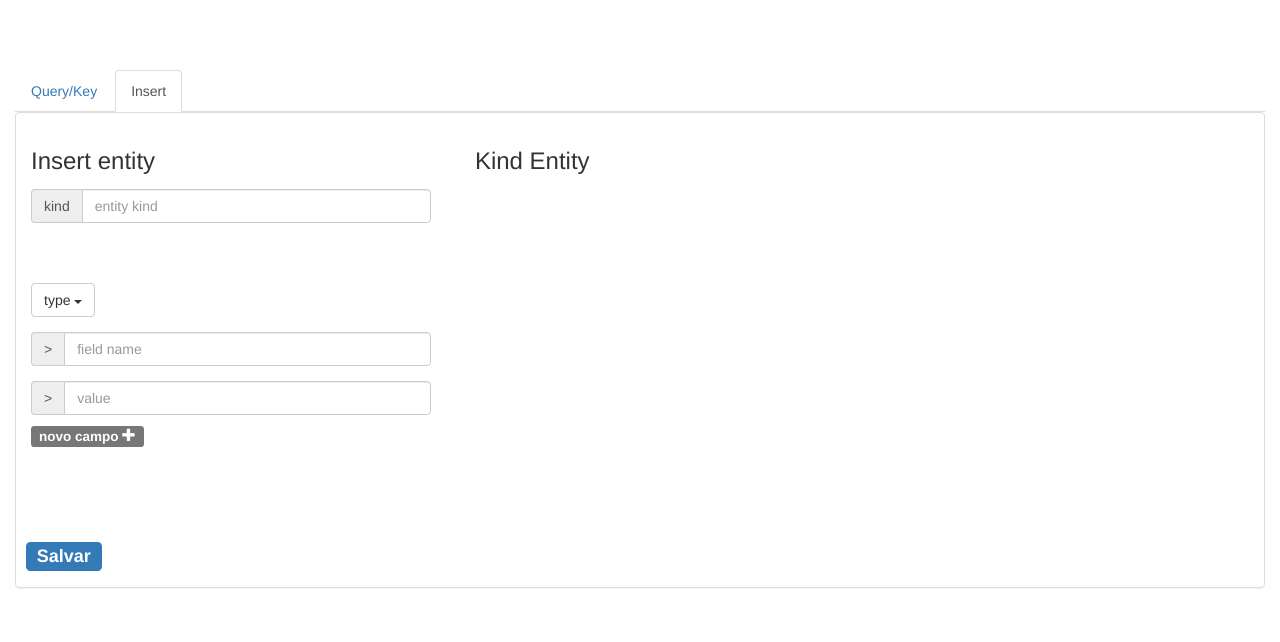
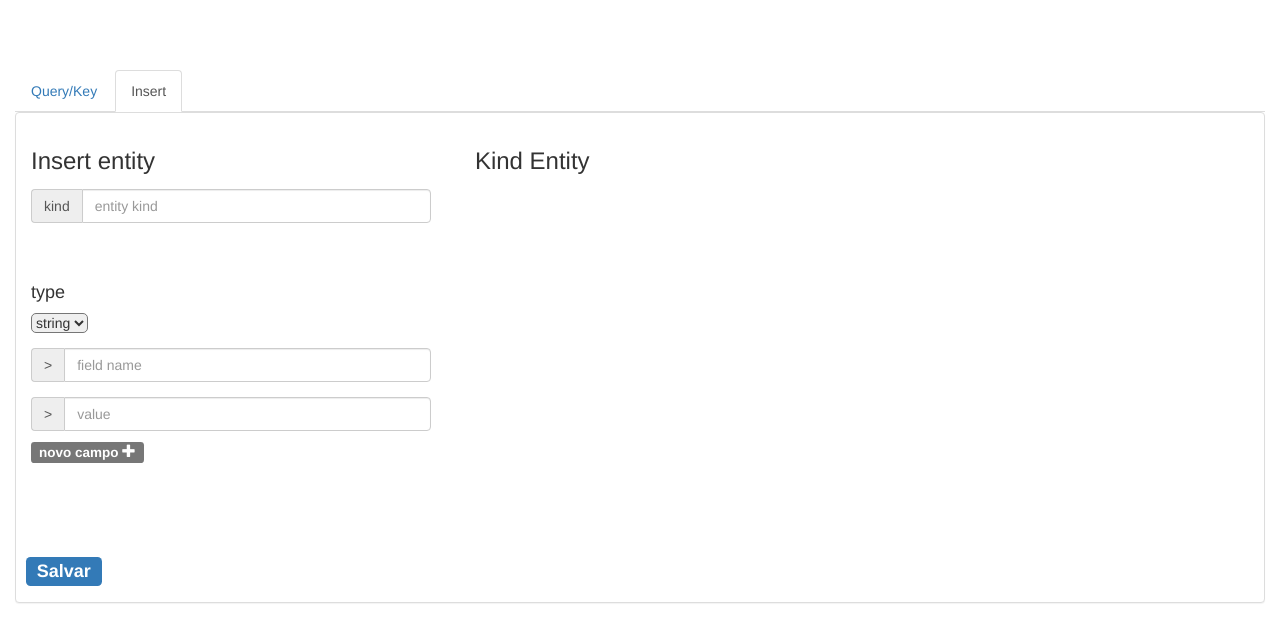
Before and after one commit to rsilvamagalhaes/ds-api, a Python web app: template src/templates/adm.html in a window 1280 px wide, after a click on "Insert". Shown: the top 642 px of the page. Run offline with Jinja, Linux system fonts and the light colour scheme; the template is opened without the code that fills it, so the values that code supplies are empty; some libraries are stand-ins or nearby versions.

Commit message:
Layout do painel de insercao

```diff
--- a/public/css/adm.css
+++ b/public/css/adm.css
@@ -43,3 +43,11 @@
 .panel-save-entity {
 	margin-top: 80px;
 }
+
+#fields-types {
+	border-radius: 5px;
+}
+
+.navbar-brand, .navbar-text {
+	font-size: 12pt;
+}
--- a/src/templates/adm.html
+++ b/src/templates/adm.html
@@ -99,18 +99,13 @@
 									  <input type="text" class="form-control field-kind" placeholder="entity kind">
 									</div>
 
-									<div class="dropdown">
-										<button class="btn btn-default dropdown-toggle" type="button" data-toggle="dropdown">
-										type
-										<span class="caret"></span>
-										</button>
-
-										<ul class="dropdown-menu" role="menu" aria-labelledby="dropdownMenu1">
-											<li role="presentation"><a role="menuitem" tabindex="0" href="#">string</a></li>
-											<li role="presentation"><a role="menuitem" tabindex="1" href="#">date</a></li>
-											<li role="presentation" class="divider"></li>
-											<li role="presentation"><a role="menuitem" tabindex="4" href="#">Key</a></li>
-										</ul>
+									<div class="select-types">
+										<h4>type</h4>
+										<select id="fields-types">
+											<option data-type="0">string</option>
+											<option data-type="1">date</option>
+											<option data-type="2">Key</option>
+										</select>
 									</div>
 
 									<div class="input-group" id="list-fields">
@@ -165,7 +160,9 @@
 				$('#tabs-options a:last').click(function (e) {
 				  e.preventDefault();
 				  $(this).tab('show');
-				})
+				});
+
+				$('.dropdown-toggle').dropdown();
 			})
 
 			require(['adm', 'ds-js', 'insert'], function(adm, ds, insert) {
```
